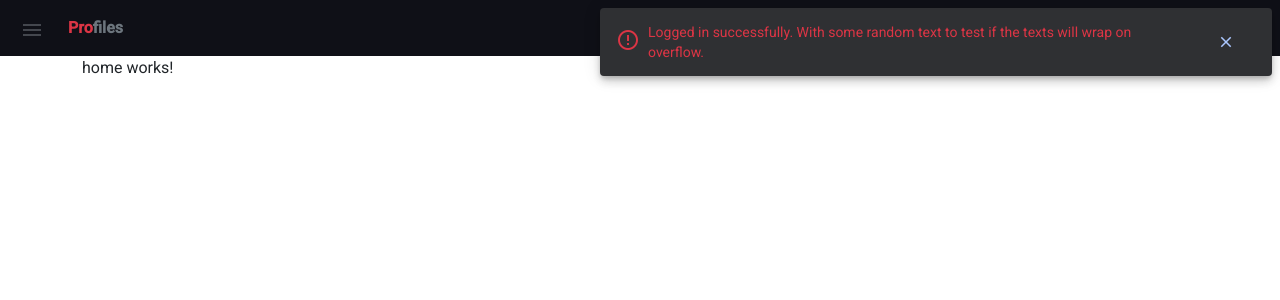
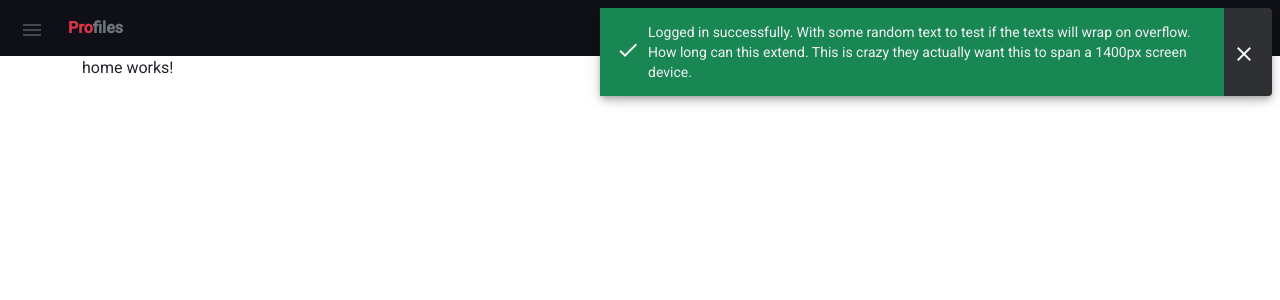
Before and after one commit to ojotobar/profiles-client, an Angular app: page / in a window 1280 px wide. Both pictures are taken after a click on the button "login". Shown: the top 300 px of the page. Built offline with nearby package versions, Linux system fonts and the light colour scheme.

Commit message:
Finished with snackbar

```diff
--- a/src/app/app.service.ts
+++ b/src/app/app.service.ts
@@ -35,7 +35,7 @@ export class AppService {
     this.snackbarModel.color = color;
 
     this._snackBar.openFromComponent(SnackbarAnnotatedComponent, {
-      duration:  5000,
+      duration:  10000,
       horizontalPosition: this.horizontalPosition,
       verticalPosition: this.verticalPosition,
       data: this.snackbarModel
--- a/src/app/tool-bar/tool-bar.component.ts
+++ b/src/app/tool-bar/tool-bar.component.ts
@@ -41,7 +41,7 @@ export class ToolBarComponent implements OnInit {
     this.appService
       .setIsLoggedIn(!this.loggedIn);
 
-    this.appService.openSnackBar("Logged in successfully. With some random text to test if the texts will wrap on overflow.", SnackbarClassEnum.Danger, SnackbarIconEnum.Danger)
+    this.appService.openSnackBar("Logged in successfully. With some random text to test if the texts will wrap on overflow. How long can this extend. This is crazy they actually want this to span a 1400px screen device.", SnackbarClassEnum.Success, SnackbarIconEnum.Success)
   }
 
   toggleShowSidebar() {
--- a/src/app/utilities/snackbar-annotated/snackbar-annotated.component.html
+++ b/src/app/utilities/snackbar-annotated/snackbar-annotated.component.html
@@ -1,11 +1,13 @@
-<span class="{{model.color}} d-flex justify-contents-center align-items-center" matSnackBarLabel>
+<div class="snack-label">
+    <span class="{{model.color}} snack-label" matSnackBarLabel>
         <span>
             <mat-icon>{{model.icon}}</mat-icon>
         </span>
         <span class="px-2">{{model.message}}</span>
     </span>
     <span matSnackBarActions>
-    <button mat-button matSnackBarAction (click)="snackBarRef.dismissWithAction()">
-        <mat-icon>close</mat-icon>
+        <button mat-icon-button matSnackBarAction (click)="snackBarRef.dismissWithAction()">
+            <mat-icon class="text-light">close</mat-icon>
         </button>
     </span>
+</div>
--- a/src/app/utilities/snackbar-annotated/snackbar-annotated.component.scss
+++ b/src/app/utilities/snackbar-annotated/snackbar-annotated.component.scss
@@ -1,3 +1,13 @@
 :host {
     display: flex;
 }
+
+.snack-label {
+    display: flex !important;
+    justify-content: center !important;
+    align-items: center !important;
+}
+
+.snack-container {
+    max-width: 30%;
+}
--- a/src/enums/snackbar.enum.ts
+++ b/src/enums/snackbar.enum.ts
@@ -1,8 +1,8 @@
 export enum SnackbarClassEnum {
-    Danger = 'text-danger',
-    Success = 'text-success',
-    Warning = 'text-warning',
-    Info = 'text-info'
+    Danger = 'bg-danger',
+    Success = 'bg-success',
+    Warning = 'bg-warning',
+    Info = 'bg-info'
 }
 
 export enum SnackbarIconEnum{
```
Lines whose indentation alone changed are shown as unchanged.
